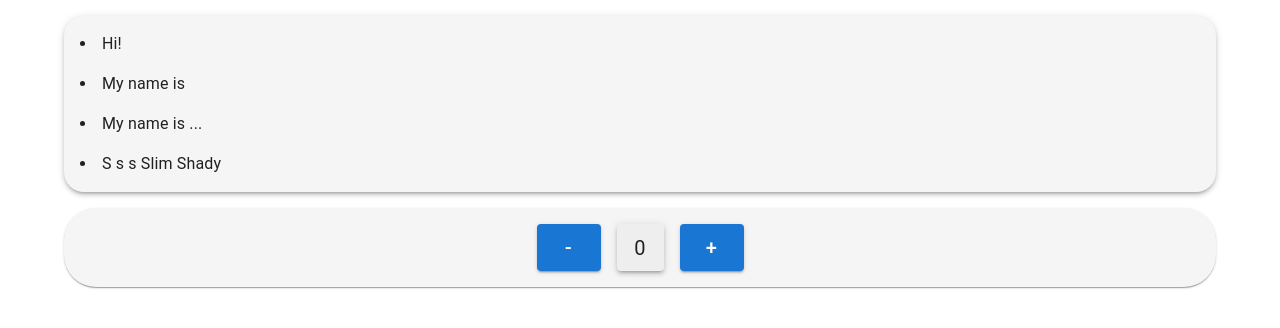
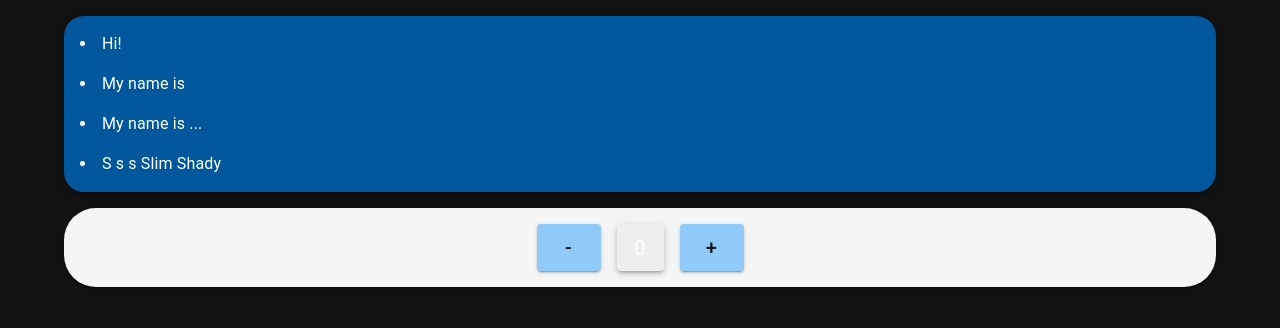
Before and after one commit to PiotrAdamowicz/bimally-todoapp, a React (Vite) app: page / in a window 1280 px wide. Shown: the top 328 px of the page. Built offline with nearby package versions, Linux system fonts and the light colour scheme.

Commit message:
feature: redux todos setup

```diff
--- a/src/App.tsx
+++ b/src/App.tsx
@@ -1,13 +1,21 @@
 import { BrowserRouter } from 'react-router-dom';
-import { CssBaseline } from '@mui/material';
+import { createTheme, CssBaseline, ThemeProvider } from '@mui/material';
 import Routing from './routes/Routing';
 import React from 'react';
+
+const darkTheme = createTheme({
+  palette: {
+    mode: 'dark',
+  },
+});
 
 const App = () => {
   return (
     <BrowserRouter>
+      <ThemeProvider theme={darkTheme}>
       <CssBaseline />
       <Routing />
+      </ThemeProvider>
     </BrowserRouter>
   );
 };
--- a/src/app/store.ts
+++ b/src/app/store.ts
@@ -1,10 +1,12 @@
 import { configureStore } from '@reduxjs/toolkit';
-import { counterReducer } from '@/features/counterSlice';
+import { counterReducer } from '@/slices/counterSlice';
+import { todosReducer } from '@/slices/todosSlices';
 
 export const store = configureStore({
   reducer: {
     // Add your reducers here
     counter: counterReducer,
+    todos: todosReducer,
   },
   devTools: true,
 });
--- a/src/components/Counter/Counter.tsx
+++ b/src/components/Counter/Counter.tsx
@@ -1,6 +1,6 @@
 import { Box, Button, Stack } from '@mui/material';
 import { useSelector, useDispatch } from 'react-redux';
-import { decrement, increment, selectCount } from '@/features/counterSlice';
+import { decrement, increment, selectCount } from '@/slices/counterSlice';
 import React from 'react';
 
 const Counter = () => {
--- a/src/components/TodoList/TodoList.tsx
+++ b/src/components/TodoList/TodoList.tsx
@@ -1,9 +1,14 @@
 import React from 'react';
 import { Stack } from '@mui/material';
-import { todos } from '@/fixtures/todos';
+import { useDispatch, useSelector } from 'react-redux';
+import { remove, selectTodos } from '@/slices/todosSlices';
+import { Todo } from '@/types/todos';
+import { lightBlue } from '@mui/material/colors';
 
 const TodoList = () => {
 
+const dispatch = useDispatch();
+const list = useSelector(selectTodos).todos;
   return (
     <Stack gap={5}>
  <Stack
@@ -12,11 +17,11 @@
         boxShadow: 3,
         borderRadius: 5,
         position: 'relative',
-        backgroundColor: 'grey.100',
+        backgroundColor: lightBlue[900],
       }}
       gap={2}
     >
-      {todos.map((todo) =>(<li key={todo.addDate.toString()}>{todo.text}</li>))}
+      {list.todos.map((todo:Todo) =>(<li onClick={()=>dispatch(remove(todo))} key={todo.addDate + Math.random() * 100}>{todo.text}</li>))}
     </Stack>
     </Stack>
   );
--- a/src/fixtures/todos.ts
+++ b/src/fixtures/todos.ts
@@ -1,22 +1,22 @@
 export const todos =[
     {
         text: 'Hi!',
-        addDate: new Date(),
+        addDate: new Date().toString(),
         isDone: false,
     },
     {
         text: 'My name is',
-        addDate: new Date(),
+        addDate: new Date().toString(),
         isDone: false,
     },
     {
         text: 'My name is ...',
-        addDate: new Date(),
+        addDate: new Date().toString(),
         isDone: false,
     },
     {
         text: 'S s s Slim Shady',
-        addDate: new Date(),
+        addDate: new Date().toString(),
         isDone: false,
     },
 ]
--- /dev/null
+++ b/src/slices/todosSlices.ts
@@ -0,0 +1,39 @@
+import { createSlice, PayloadAction } from '@reduxjs/toolkit';
+import { Todo } from '@/types/todos';
+import { todos } from '@/fixtures/todos';
+
+interface TodosState {
+  todos: Todo[];
+}
+
+const initialState= {
+  todos: [...todos], //TODO: remove after dev
+};
+
+const todosSlice = createSlice({
+  name: 'todos',
+  initialState,
+  reducers: {
+    add: (state, action: PayloadAction<Todo>) => {
+        const {text, addDate, isDone } = action.payload;
+      state.todos.push(
+        {
+            text,
+            addDate,
+            isDone
+        }
+      )
+    },
+    remove: (state, action: PayloadAction<Todo>) => {
+        const { addDate } = action.payload;
+      const res = state.todos.filter(todo => todo.addDate === addDate)
+      state.todos = [...res]
+    },
+  },
+});
+
+export const todosReducer = todosSlice.reducer;
+
+export const selectTodos = (state: {todos:TodosState}) => state;
+
+export const { add, remove } = todosSlice.actions;
--- /dev/null
+++ b/src/types/todos.ts
@@ -0,0 +1,5 @@
+export interface Todo  {
+    text:string;
+    addDate: string;
+    isDone:boolean;
+}
```
Also changed, not shown: src/slices/counterSlice.ts (renamed from src/features/counterSlice.ts).
